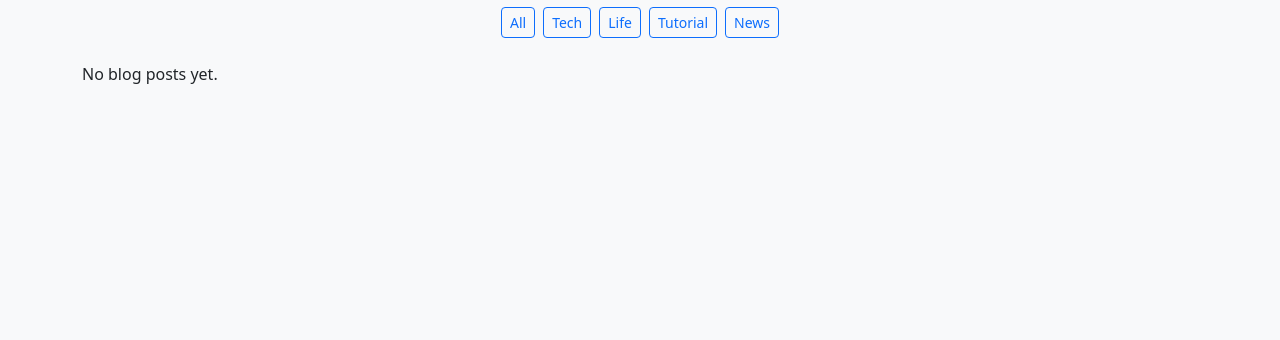
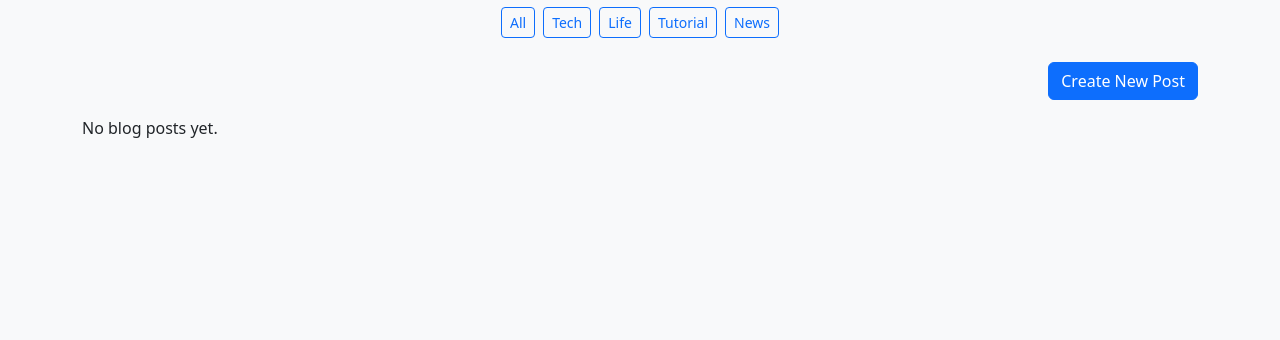
Before and after one commit to secrescence/portfolio-blog, a Django app: page / in a window 1280 px wide. Shown: the part 201-541 px from the top of the page. Run offline with Django 5.2, Linux system fonts and the light colour scheme; data that the repository does not hold is empty.

Commit message:
Add blog post creation form, view, template, and button on home page

```diff
--- a/blog/templates/blog/home.html
+++ b/blog/templates/blog/home.html
@@ -18,8 +18,15 @@
     </div>
 </div>
 
+<!-- ⭐ Create new post button -->
+<div class="text-end mb-3">
+    <a href="{% url 'create_post' %}" class="btn btn-primary">Create New Post</a>
+</div>
+
+<!-- ⭐ Blog post cards -->
 <div class="row">
     {% for post in posts %}
+    <!-- ⭐ Card component -->
         <div class="col-md-4 mb-4">
             <div class="card shadow-sm h-100">
                 <div class="card-body">
--- a/blog/urls.py
+++ b/blog/urls.py
@@ -4,4 +4,5 @@ from . import views
 urlpatterns = [
     path("", views.blog_home, name="blog_home"),
     path("post/<int:post_id>/", views.blog_detail, name="blog_detail"),
+    path("create/", views.create_blog_post, name="create_post"),
 ]
--- a/blog/views.py
+++ b/blog/views.py
@@ -21,3 +21,14 @@ def blog_home(request):
 def blog_detail(request, post_id):
     post = get_object_or_404(BlogPost, pk=post_id)
     return render(request, "blog/detail.html", {"post": post})
+
+
+def create_blog_post(request):
+    if request.method == "POST":
+        form = BlogPostForm(request.POST)
+        if form.is_valid():
+            form.save()
+            return redirect("blog_home")
+    else:
+        form = BlogPostForm()
+    return render(request, "blog/create_post.html", {"form": form})
```
Also changed, not shown: blog/forms.py (added, +8 -0 lines), blog/templates/blog/create_post.html (added, +14 -0 lines).
